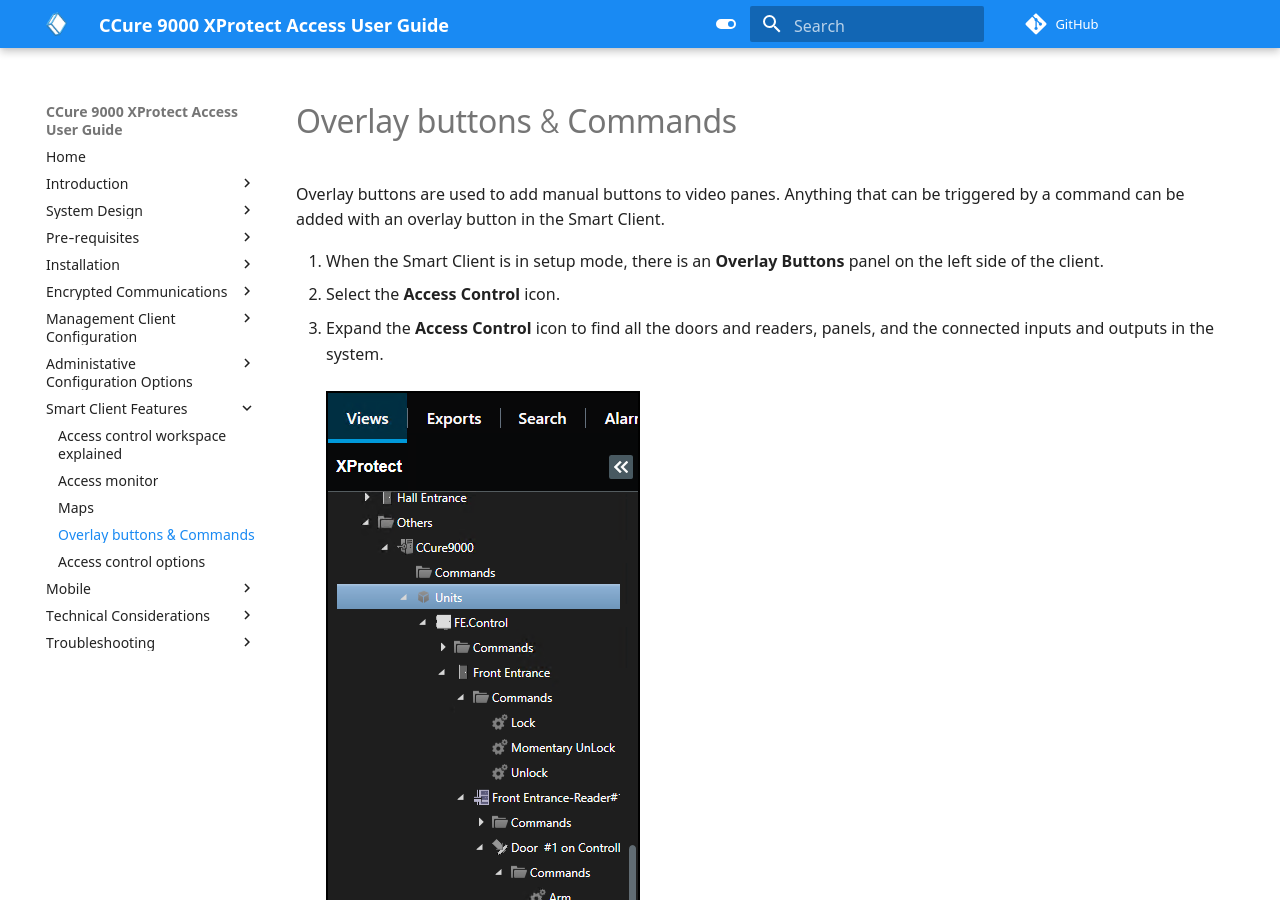
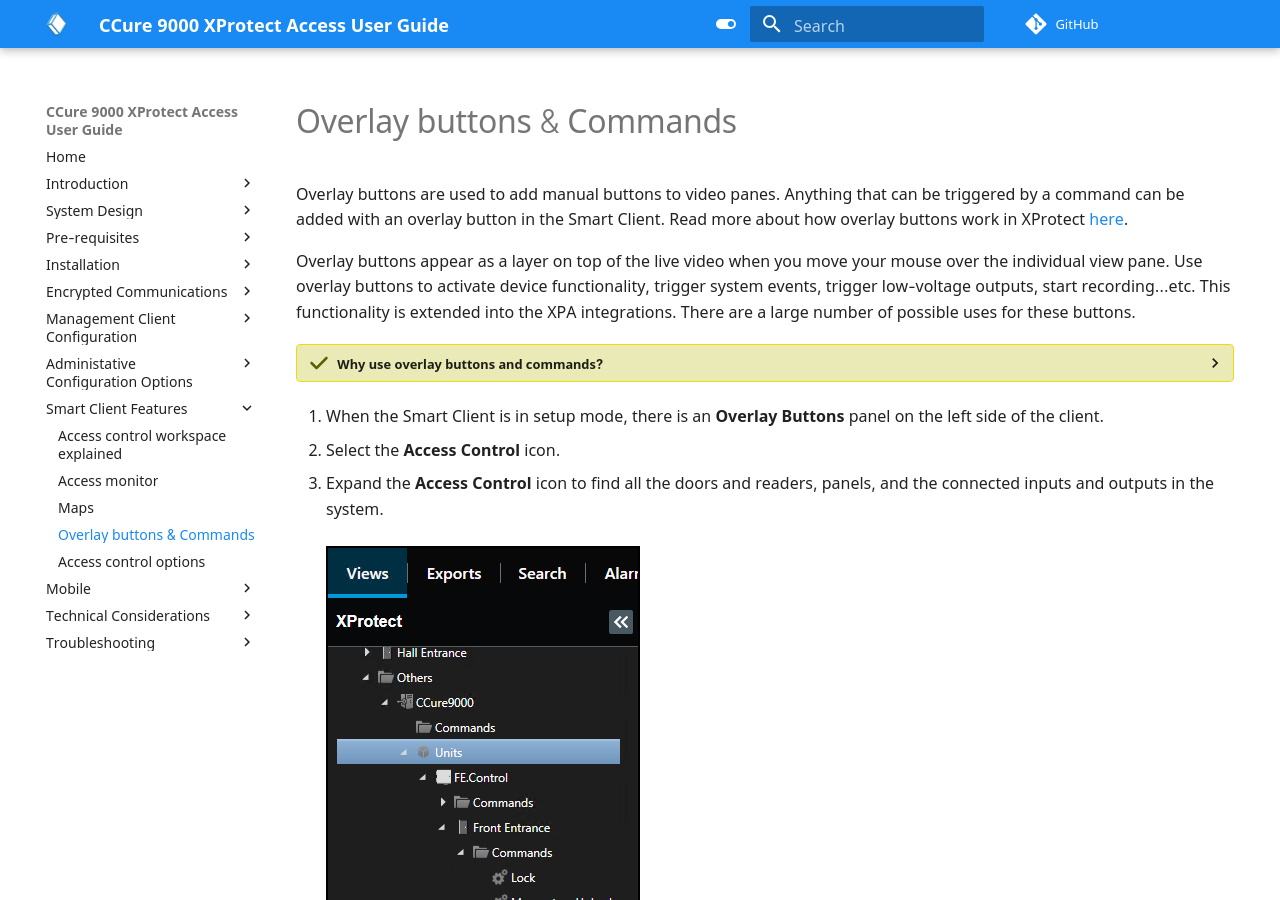
Before and after one commit to mjt-milestone/XPACCure9KDocSite, an MkDocs documentation site: the page built from docs/SCFeatures/Overlay.md, in a window 1280 px wide and 900 px high. Built offline with MkDocs 1.6.1 and Material for MkDocs 9.7.7, drawn with Linux system fonts in a browser that asks for light colours; comment, search, counter and statistics services are not loaded.

Commit message:
Overlay Additions

```diff
--- a/docs/SCFeatures/Overlay.md
+++ b/docs/SCFeatures/Overlay.md
@@ -1,6 +1,23 @@
 # Overlay buttons & Commands
 
-Overlay buttons are used to add manual buttons to video panes. Anything that can be triggered by a command can be added with an overlay button in the Smart Client.
+Overlay buttons are used to add manual buttons to video panes. Anything that can be triggered by a command can be added with an overlay button in the Smart Client. Read more about how overlay buttons work in XProtect [here](https://doc.milestonesys.com/latest/en-US/standard_features/sf_sc/sf_configuration/sc_configuringcamerasettings.htm#Overlaybuttonsexplained).
+
+Overlay buttons appear as a layer on top of the live video when you move your mouse over the individual view pane. Use overlay buttons to activate device functionality, trigger system events, trigger low-voltage outputs, start recording…etc.  This functionality is extended into the XPA integrations. There are a large number of possible uses for these buttons.
+
+??? glass "Why use overlay buttons and commands?"
+    The most common use case for overlay buttons and XPA integrations is to allow experienced video operators the ability to add door lock and unlock functionality to the familiar Smart Client views they use everyday. The ability to add door control (lock/unlock functionality) to live views is a great way to increase the overall functionality of the entire system, and makes the integration between access control and video feel much more seamless from an operational perspective.
+
+    > ![SC GUI Unlock](img/CX.SCOverlayUse.png)
+
+    In particular, if customers want to visually verify access requests on highly secure doors, overlay buttons allow anyone who can view live video, to also have the ability to open the doors.
+
+    Other use cases can include any functionality connected to the door panel via programmable input and output connections, which can include the following:
+
+    >
+    >   - Control lights or heating/cooling systems.
+    >   - Enable/disable connected intrusion alarms and other sensors.
+    >
+    ***
 
 1. When the Smart Client is in setup mode, there is an **Overlay Buttons** panel on the left side of the client.
 2. Select the **Access Control** icon.
```
Also changed, not shown: docs/SCFeatures/img/CX.SCOverlayUse.png (added).
